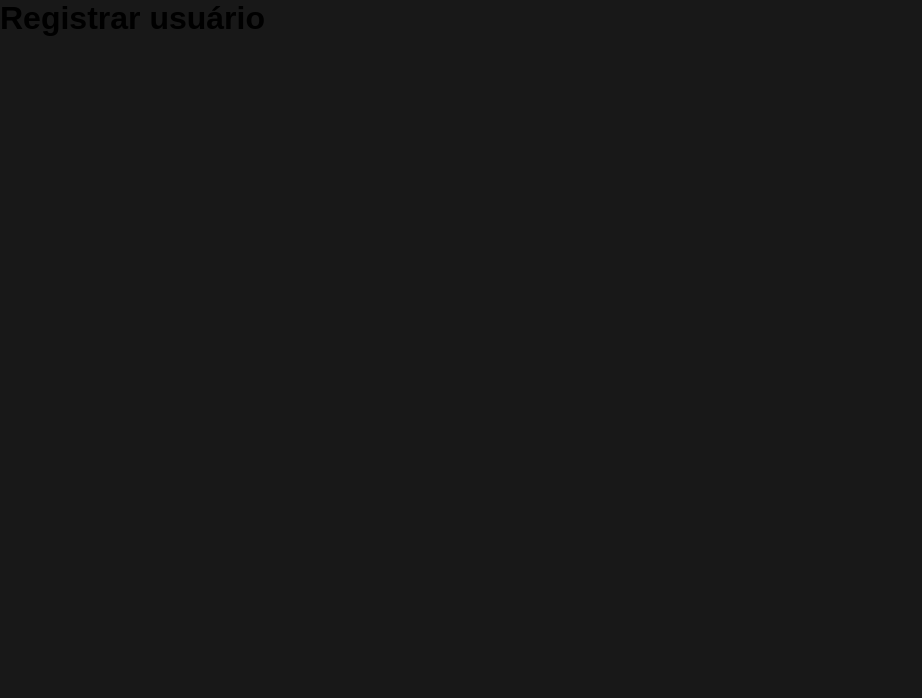
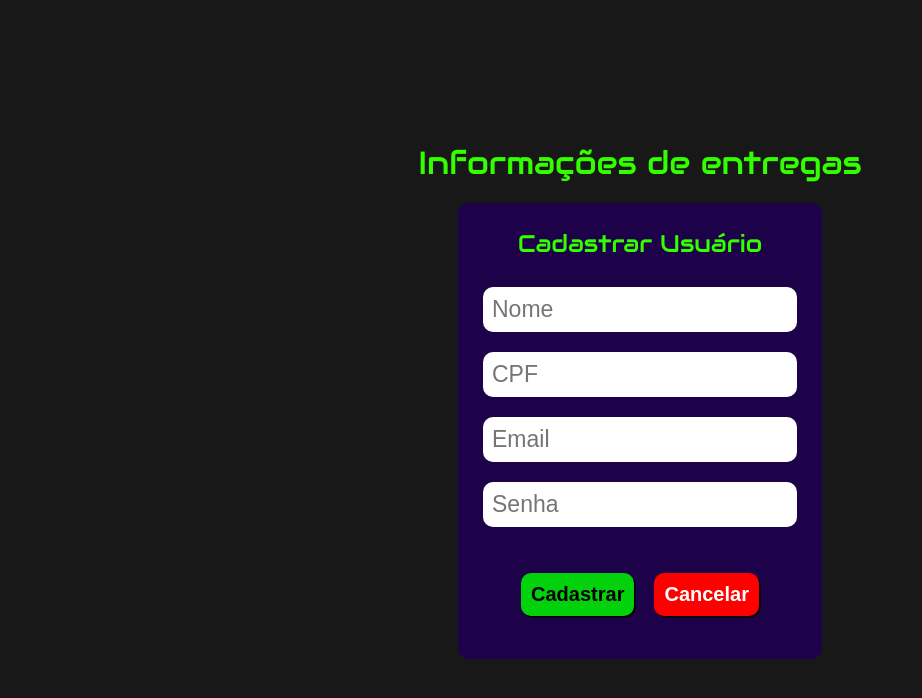
Before and after one commit to RamonBosi/heroku-front-end, a React (Create React App) app in the folder heroku-front-end/: page /deliveryInformation/registerUser in a window 1280 px wide. Shown: the top 698 px of the page, without its empty margins (0-922 px from the left). Built offline with nearby package versions, Linux system fonts and the light colour scheme.

Commit message:
Creating user registration form

```diff
--- /dev/null
+++ b/heroku-front-end/src/Projects/DeliveryInformation/components/RegisterUser/index.js
@@ -0,0 +1,20 @@
+import { Link } from 'react-router-dom'
+import Form from "../Form";
+
+export default function RegisterUser(){
+    return(
+        <Form>
+            <h2>Cadastrar Usuário</h2>
+            <div className="form-input">
+                <input type = 'text' placeholder="Nome"/>
+                <input type = "number" placeholder="CPF"/>
+                <input type = 'email' placeholder="Email"/>
+                <input type = 'password' placeholder="Senha"/>
+            </div>
+            <div className="form-btn">
+                <button className="form-btn-activate">Cadastrar</button>
+                <button className="form-btn-cancel"><Link to = '/deliveryInformation'>Cancelar</Link></button>
+            </div>
+        </Form>
+    )
+}
--- a/heroku-front-end/src/Projects/DeliveryInformation/index.js
+++ b/heroku-front-end/src/Projects/DeliveryInformation/index.js
@@ -1,12 +1,13 @@
 import { Routes, Route } from 'react-router-dom'
 import Login from './components/Login'
+import RegisterUser from './components/RegisterUser'
 import './styles/index.scss'
 
 export default function DeliveryInformation(){
     return (
         <Routes>
             <Route path = '/' element = {<Login/>}/>
-            <Route path = 'registerUser' element = {<h1>Registrar usuário</h1>}/>
+            <Route path = 'registerUser' element = {<RegisterUser/>}/>
         </Routes>
     )
 }
--- a/heroku-front-end/src/Projects/DeliveryInformation/styles/_componentForm.scss
+++ b/heroku-front-end/src/Projects/DeliveryInformation/styles/_componentForm.scss
@@ -3,18 +3,18 @@ div.form-background{
     flex-direction: column;
 
     h1{
-        font-family: 'Audiowide',Arial, Helvetica, sans-serif;
-        color: $primary-color-fonts;
-        font-weight: normal;
+        @include title-styles();
         margin: 0 0 20px 0;
     }
 
     form{
         background-color: $component-background-color;
-        padding: 30px 20px;
+        padding: 25px;
         border-radius: 10px;
-        @include flex-center();
-        @include width-height(400px);
+
+        h2{
+            @include title-styles();
+        }
 
         input{
             outline: none;
@@ -23,6 +23,10 @@ div.form-background{
             border-radius: 10px;
             margin: 10px 0;
             font-size: 2.3rem;
+
+            &[type='number']::-webkit-inner-spin-button{
+                all: unset;
+            }
 
             &:focus{
                 border: solid 2px $default-green;
@@ -65,6 +69,10 @@ div.form-background{
                         background-color: $default-red;
                         color: $default-white;
 
+                        a{
+                            color: inherit
+                        }
+
                         &:hover{
                             background-color: darken($default-red,10);
                         }
@@ -87,4 +95,33 @@ div.form-background{
             }
         }
     }
+
+    @include media-query(470px){
+
+        h1{
+            font-size: 2.8rem;
+        }
+    }
+
+    @include media-query(400px){
+
+        h1{
+            font-size: 2.5rem;
+        }
+
+        form{
+            padding: 15px;
+
+            input{
+                font-size: 2rem;
+            }
+        }
+    }
+
+    @include media-query(330px){
+
+        h1{
+            font-size: 2.2rem;
+        }
+    }
 }
--- a/heroku-front-end/src/Projects/DeliveryInformation/styles/_mixins.scss
+++ b/heroku-front-end/src/Projects/DeliveryInformation/styles/_mixins.scss
@@ -26,3 +26,9 @@
         box-shadow: none;
     }
 };
+
+@mixin title-styles(){
+    font-family: 'Audiowide',Arial, Helvetica, sans-serif;
+    color: $primary-color-fonts;
+    font-weight: normal;
+};
```
